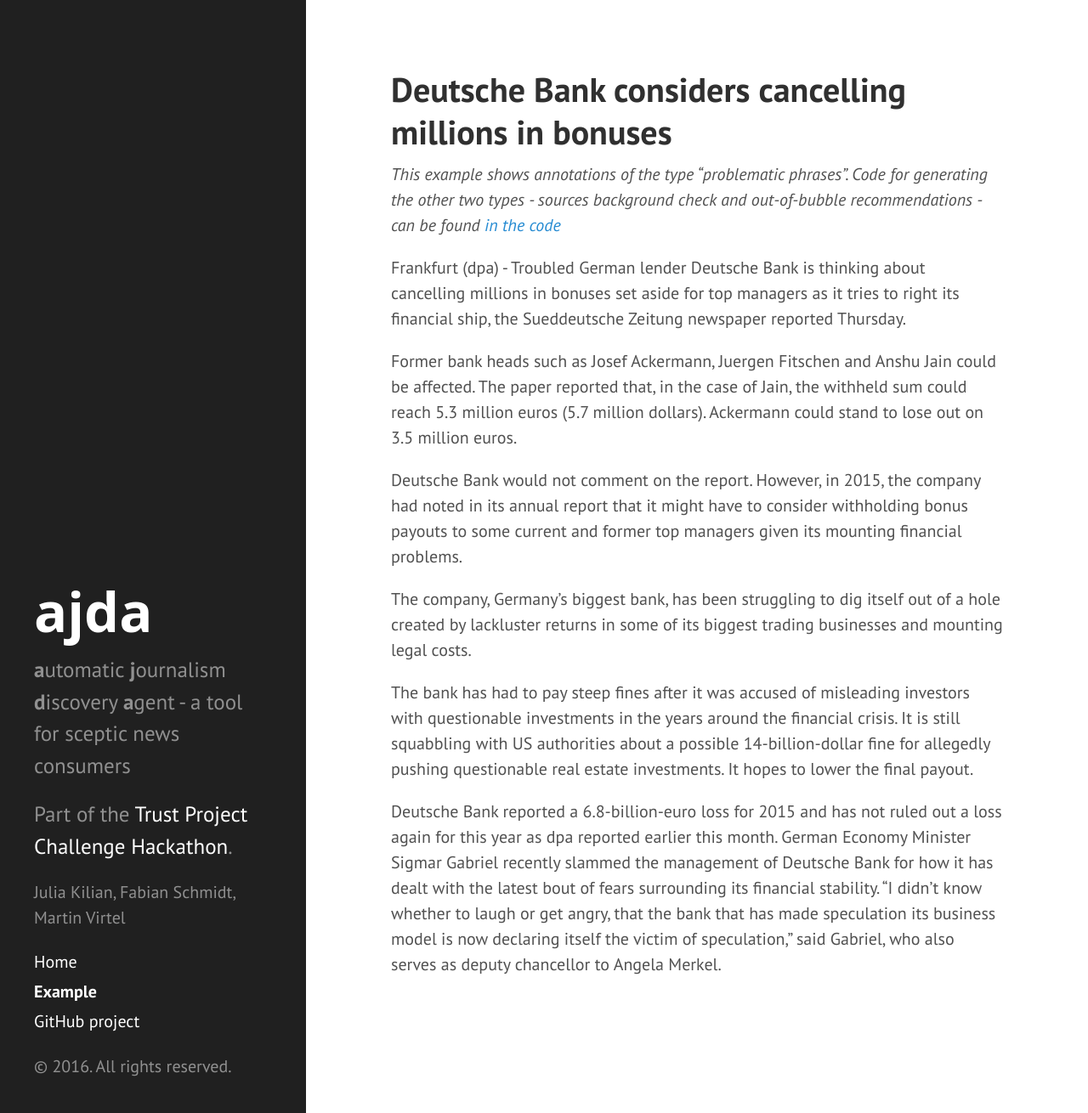
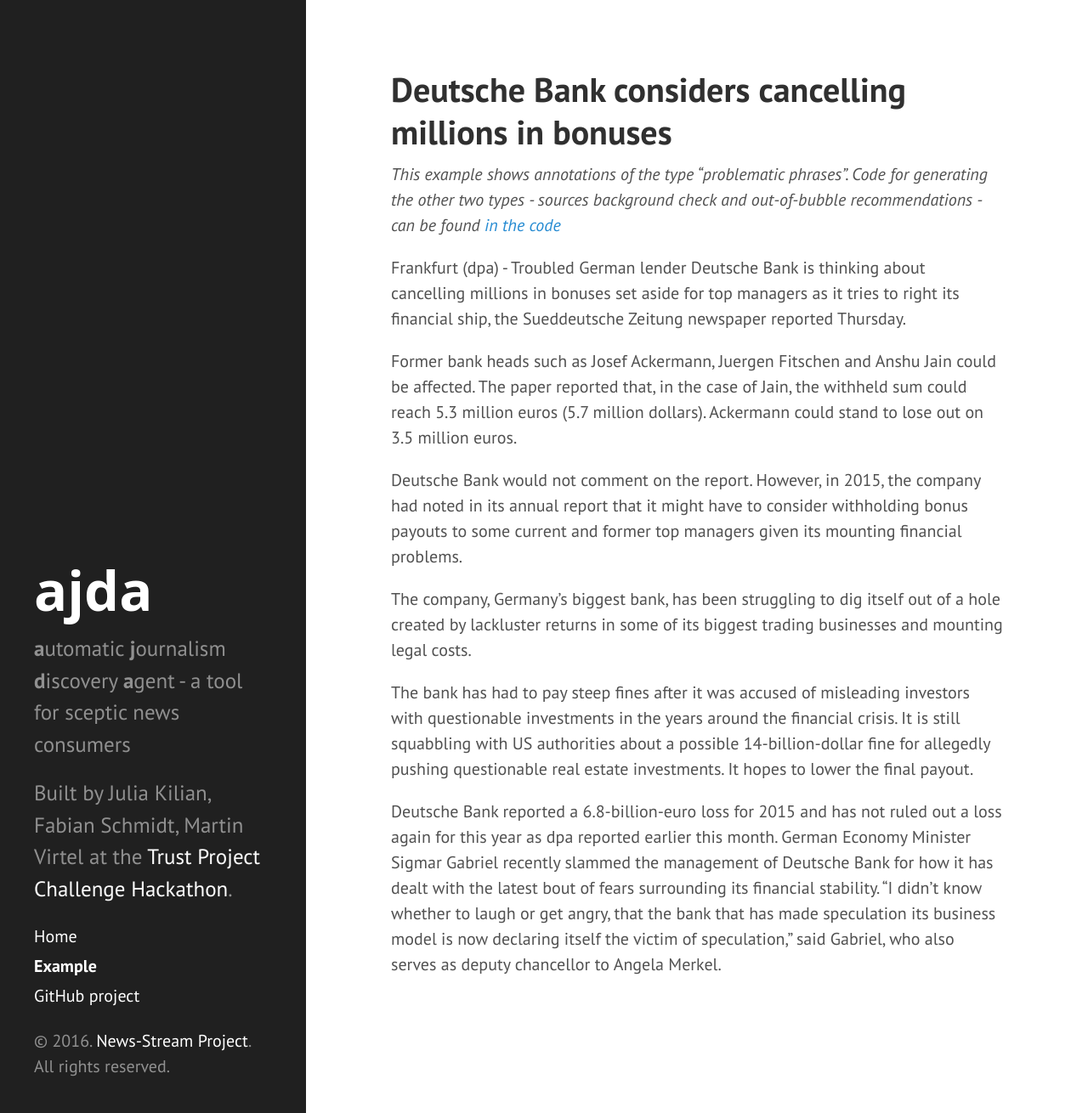
Before and after one commit to dpa-newslab/fidt, a Jekyll site: the page built from example.md, in a window 1280 px wide and 1310 px high. Shown: the whole window at 85% size. Built offline with Jekyll 4.4.1, drawn with Linux system fonts in a browser that asks for light colours; a script that is not in the unit is left out.

Commit message:
news-stream added

```diff
--- a/_config.yml
+++ b/_config.yml
@@ -8,12 +8,12 @@
 # Setup
 title:            ajda
 tagline:          '<b>a</b>utomatic <b>j</b>ournalism <b>d</b>iscovery <b>a</b>gent - a tool for sceptic news consumers'
-description:      'Part of the <a href="http://bbcnewslabs.co.uk/projects/trust-project-challenge/">Trust Project Challenge Hackathon</a>. '
+description:      'Built by Julia Kilian, Fabian Schmidt, Martin Virtel at the <a href="http://bbcnewslabs.co.uk/projects/trust-project-challenge/">Trust Project Challenge Hackathon</a>. '
 url:              https://github.com/dpa-newslab/ajda
 baseurl:          /ajda/
 
 author:
-  name:           'Julia Kilian, Fabian Schmidt, Martin Virtel'
+  name:           'News-Stream Project'
   url:            http://newsstreamproject.org/
 
 paginate:         5
--- a/_includes/sidebar.html
+++ b/_includes/sidebar.html
@@ -8,7 +8,6 @@
       </h1>
       <p class="lead">{{ site.tagline }}</p>
       <p class="lead">{{ site.description }}</p>
-      <p class="author" href="{{site.author.url}}"> {{ site.author.name }}</p>
     </div>
 
     <nav class="sidebar-nav">
@@ -31,6 +30,6 @@
       <a class="sidebar-nav-item" href="{{ site.github }}">GitHub project</a>
     </nav>
 
-    <p>&copy; {{ site.time | date: '%Y' }}. All rights reserved.</p>
+    <p>&copy; {{ site.time | date: '%Y' }}. <a href="{{ site.author.url}}">{{ site.author.name }}</a>. All rights reserved.</p>
   </div>
 </div>
```
